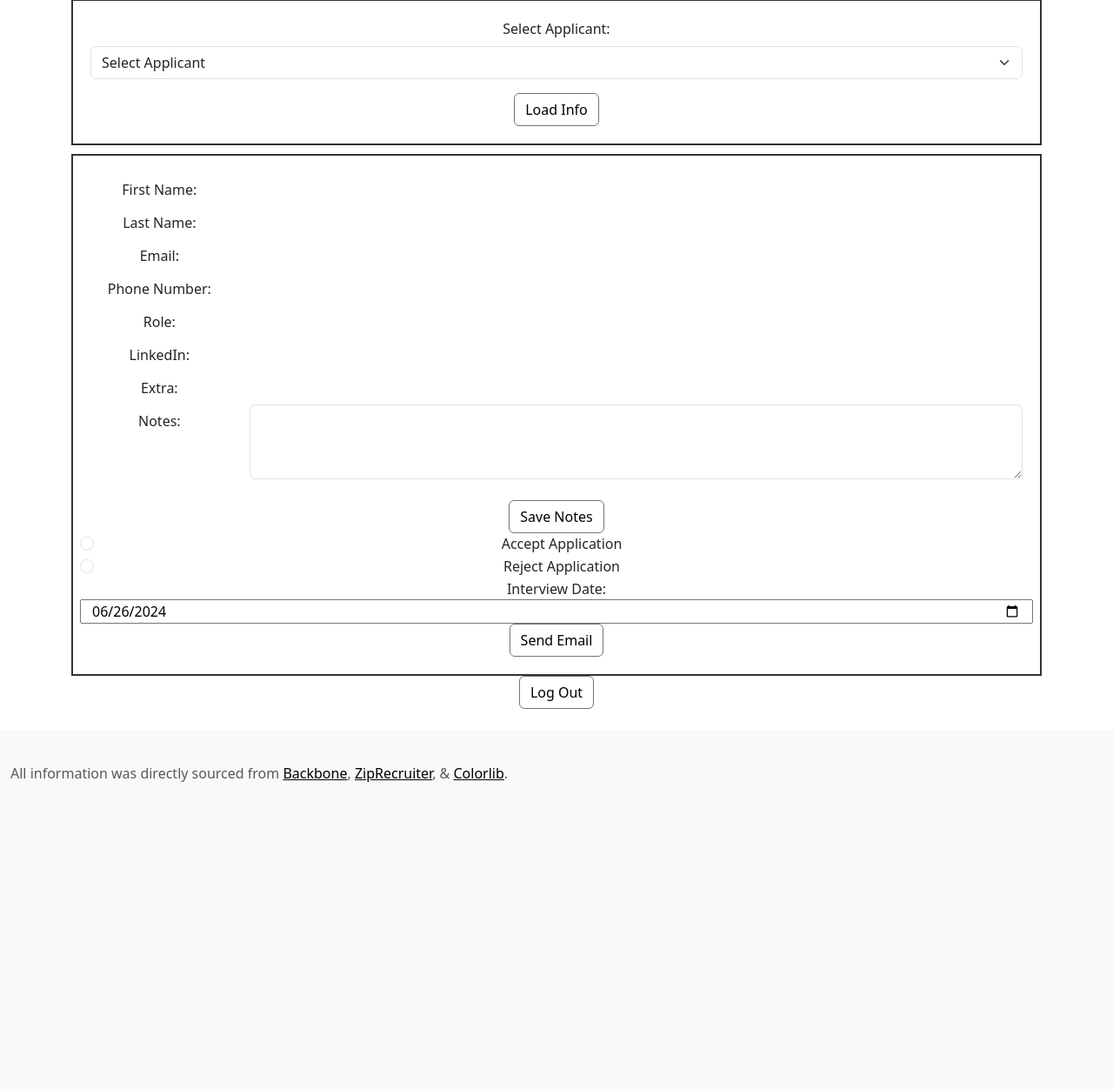
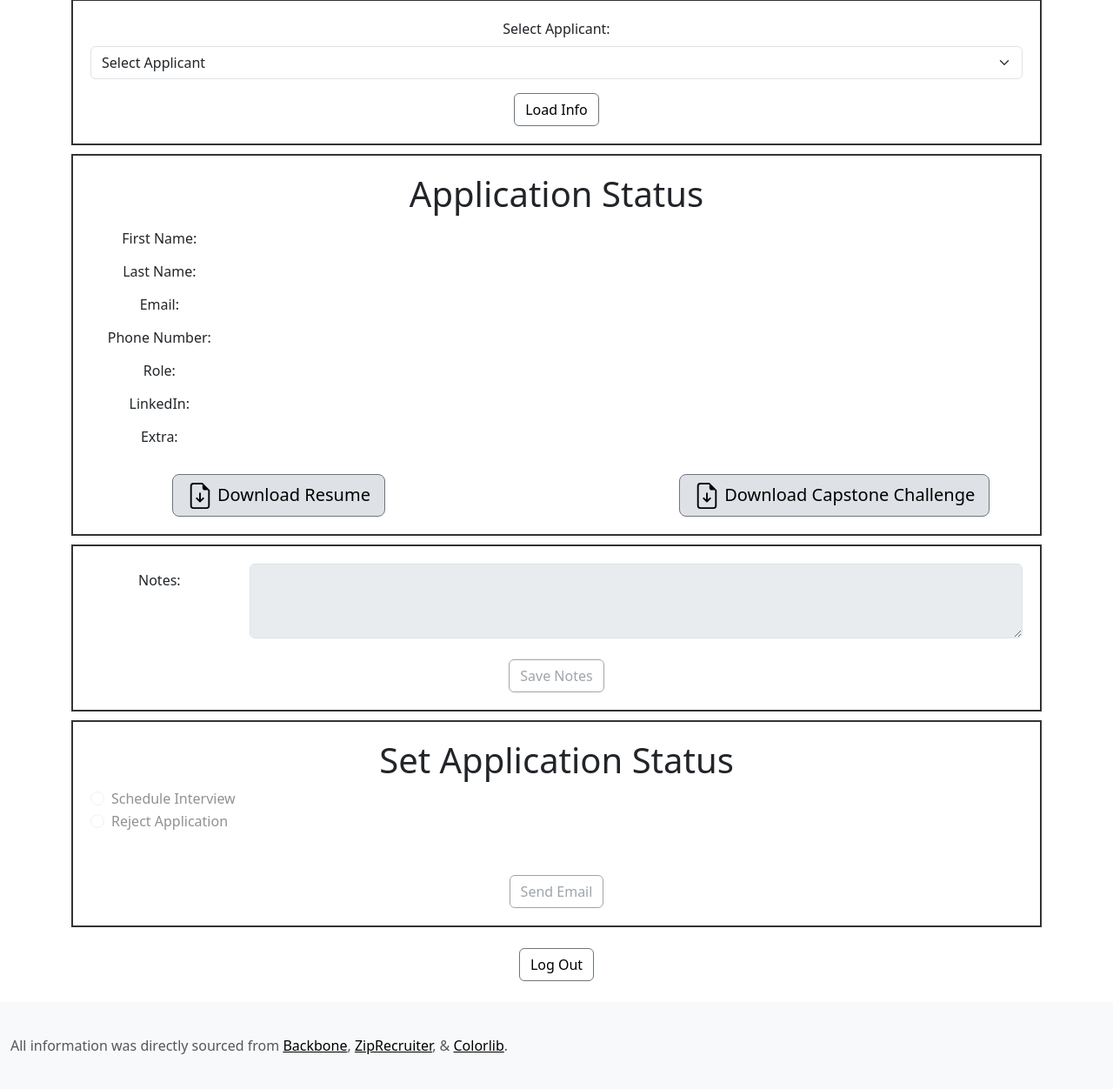
Before and after one commit to alentheguy/backbonejobapp2, a Django app: page /core/adminpage/ in a window 1280 px wide. Shown: the part 149-1401 px from the top of the page at 87% size. Before the commit the page ends 1048 px from the top, so only its background shows below. Run offline with Django 4.2, Linux system fonts and the light colour scheme; some libraries are stand-ins or nearby versions.

Commit message:
basically finished the admin page

```diff
--- a/core/static/css/styles.css
+++ b/core/static/css/styles.css
@@ -74,6 +74,12 @@ input::-webkit-inner-spin-button {
   border-color: #dc3545 !important;
   box-shadow: 0 0 10px rgba(220, 53, 69, 1) !important;
 }
+.download-btn{
+  background: #DEE2E6;
+}
+.download-btn:hover{
+  background: #DEE2E6;
+}
 hr{
   opacity: 0.75;
   border: 1px solid #0d6efd;
@@ -122,3 +128,6 @@ hr{
   opacity: 1;
   border: 1px solid #f15623;
 }
+[data-bs-theme=dark] .download-btn{
+  background: #6c757d;
+}
--- a/core/templates/adminpage.html
+++ b/core/templates/adminpage.html
@@ -33,13 +33,16 @@
             <div class="mb-3 custom-select">
                 <label for="appList" class="form-label">Select Applicant:</label>
                 <select id="appList" onchange="curID = this.value; console.log(curID);" class="form-select">
-                    <option value="default">Select Applicant</option>
+                    <option value="default" disabled selected value>Select Applicant</option>
                 </select>
             </div>
             <button class="btn btn-outline-secondary" type="submit" value="submit" id="submit">Load Info</button>
         </form>
     </div>
     <div class="formcont">
+        <div class="row">
+            <h1 id="appStatus">Application Status</h1>
+        </div>
         <div class="row">
             <label for="firstName" class="col-sm-2 col-form-label">First Name:</label>
             <div class="col-sm-10">
@@ -82,40 +85,82 @@
                 <input class="form-control-plaintext" id="extraNotes" value="" type="text" aria-label="readonly input example" readonly>
             </div>
         </div>
+        <br>
+        <div class="row">
+            <div class="col-12 col-md-5">
+                <button type="button" class="btn btn-secondary download-btn btn-lg" id="resumeDown" href="" download>
+                    <img src="{% static 'images/file-earmark-arrow-down.svg' %}" alt="Logo" width="30" height="30">
+                    Download Resume
+                </button>
+            </div>
+            <div class="col-12 col-md-2">
+                <br>
+            </div>
+            <div class="col-12 col-md-5">
+                <button type="button" class="btn btn-secondary download-btn btn-lg" id="capstoneDown" href="" download>
+                    <img src="{% static 'images/file-earmark-arrow-down.svg' %}" alt="Logo" width="30" height="30">
+                    Download Capstone Challenge
+                </button>
+            </div>
+        </div>
+    </div>
+    <div class="formcont">
         <form method="POST">
             {% csrf_token %}
             <div class="row">
                 <label for="personalNotes" class="col-sm-2 col-form-label">Notes:</label>
                 <div class="col-sm-10">
-                    <textarea class="form-control" id="personalNotes" value="" type="text" rows="3"></textarea>
+                    <textarea class="form-control" id="personalNotes" value="" type="text" rows="3" disabled></textarea>
                 </div>
             </div>
             <br>
-            <button class="btn btn-outline-secondary" type="submit" value="submit" id="saveNotes">Save Notes</button>
+            <button class="btn btn-outline-secondary" type="submit" value="submit" id="saveNotes" disabled>Save Notes</button>
         </form>
+    </div>
+    <div class="formcont">
+        <div class="row">
+            <h1>Set Application Status</h1>
+        </div>
         <form method="POST">
             {% csrf_token %}
             <div class="row">
+                <div class="col" style="text-align: left;">
                     <div class="form-check">
-                    <input class="form-check-input" type="radio" name="flexRadioDefault" id="acceptOption">
+                        <input class="form-check-input" type="radio" name="flexRadioDefault" id="acceptOption" onchange="toggleDateInput()" disabled>
                         <label class="form-check-label" for="acceptOption">
-                        Accept Application
+                            Schedule Interview
                         </label>
                     </div>
                     <div class="form-check">
-                    <input class="form-check-input" type="radio" name="flexRadioDefault" id="rejectOption">
+                        <input class="form-check-input" type="radio" name="flexRadioDefault" id="rejectOption" onchange="toggleDateInput()" disabled>
                         <label class="form-check-label" for="rejectOption">
                             Reject Application
                         </label>
                     </div>
                 </div>
+            </div>
             <div class="row">
-                <label for="interviewDate">Interview Date:</label>
-                <input type="date" id="interviewDate" name="interviewDate" value="2024-06-26" min="2024-06-26">
+                <div class="col-12 col-md-6">
+                    <label for="interviewDate" id="interviewDateLabel" hidden>Interview Date:</label>
+                    <input type="date" id="interviewDate" name="interviewTime" min="2024-06-26" hidden required>
                 </div>
-            <button class="btn btn-outline-secondary" type="submit" value="submit" id="sendEmail">Send Email</button>
+                <div class="col-12 col-md-6">
+                    <label for="interviewTime" id="interviewTimeLabel" hidden>Interview Time:</label>
+                    <input type="time" id="interviewTime" name="interviewTime" hidden required>
+                </div>
+            </div>
+            <br>
+            <div class="row">
+                <label for="emailNotes" class="col-sm-2 col-form-label" id="emailNotesLabel" hidden>Notes:</label>
+                <div class="col-sm-10">
+                    <textarea class="form-control" id="emailNotes" value="" type="text" rows="3" hidden></textarea>
+                </div>
+            </div>
+            <br>
+            <button class="btn btn-outline-secondary" type="submit" value="submit" id="sendEmail" disabled>Send Email</button>
         </form>
     </div>
+    <br>
     <a class="btn btn-outline-secondary" href="{% url 'log' %}">Log Out</a>
 </div>
 <script type="module" >
@@ -149,7 +194,6 @@ const appsq = query(collection(db, "apps"), where("FirstName", "!=", null, "&&",
 
 const apps = await getDocs(appsq);
 apps.forEach((doc) => {
-    console.log(doc.id);
     const firebaseAppData = doc.data();
 
     //appstable.innerHTML += '<tr id="' + doc.id + '"><td>' + firebaseAppData.FirstName + '</td><td>' + firebaseAppData.LastName + '</td><td>' + firebaseAppData.Email + '</td><td>' + firebaseAppData.Number + '</td><td><button type="button" class="btn btn-outline-success acceptb" onclick=\'emailAccept(\"' + firebaseAppData.FirstName + '\", \"' + firebaseAppData.Email + '\", \"' + doc.id + '\")\'>Accept</button></td><td><button type="button" class="btn btn-outline-danger rejectb" onclick=\'emailReject(\"' + firebaseAppData.FirstName + '\", \"' + firebaseAppData.Email + '\")\'>Reject</button></td><td id="status' + doc.id + '"></td></tr>';appstable.innerHTML += '<tr id="' + doc.id + '"><td>' + firebaseAppData.FirstName + '</td><td>' + firebaseAppData.LastName + '</td><td>' + firebaseAppData.Email + '</td><td>' + firebaseAppData.Number + '</td><td><button type="button" class="btn btn-outline-success acceptb" onclick=\'emailAccept(\"' + firebaseAppData.FirstName + '\", \"' + firebaseAppData.Email + '\", \"' + doc.id + '\")\'>Accept</button></td><td><button type="button" class="btn btn-outline-danger rejectb" onclick=\'emailReject(\"' + firebaseAppData.FirstName + '\", \"' + firebaseAppData.Email + '\")\'>Reject</button></td><td id="status' + doc.id + '"></td></tr>';
@@ -160,9 +204,9 @@ document.getElementById("submit").addEventListener('click', function(e) {
     e.preventDefault();
     //const curID = "";
     apps.forEach((doc) => {
-        console.log(doc.id);
         const appData = doc.data();
         if(doc.id == curID){
+            appStatus.innerHTML = "Application Status: " + appData.Status;
             firstName.value = appData.FirstName;
             lastName.value = appData.LastName;
             emailAddress.value = appData.Email;
@@ -171,14 +215,19 @@ document.getElementById("submit").addEventListener('click', function(e) {
             linkedIn.value = appData.LinkedIn;
             extraNotes.value = appData.Extra;
             personalNotes.value = appData.Notes;
-            console.log(appData.Notes);
+            resumeDown.href = "www.google.com";
+            capstoneDown.href = "www.google.com";
         }
     });
+    personalNotes.disabled = false;
+    saveNotes.disabled = false;
+    acceptOption.disabled = false;
+    rejectOption.disabled = false;
+    sendEmail.disabled = false;
 })
 document.getElementById("saveNotes").addEventListener('click', function(e) {
     e.preventDefault();
     apps.forEach((docu) => {
-        console.log(docu.id, curID);
         const appData = docu.data();
         if(docu.id == curID){
             console.log("notes", document.getElementById("personalNotes").value);
@@ -190,23 +239,55 @@ document.getElementById("saveNotes").addEventListener('click', function(e) {
                 Number: appData.Number,
                 Role: appData.Role,
                 LinkedIn: appData.LinkedIn,
-                Extra: appData.Extra
+                Extra: appData.Extra,
+                Status: appData.Status,
             });
         }
     });
 })
 document.getElementById("sendEmail").addEventListener('click', function(e) {
     e.preventDefault();
-
-
-
-
-
-
-
-
-
-
+    if(acceptOption.checked){
+        const emailnotes = emailNotes.value;
+        const date = interviewDate.value;
+        const time = interviewTime.value;
+        apps.forEach((docu) => {
+            const appData = docu.data();
+            if(docu.id == curID){
+                setDoc(doc(db, 'apps', curID), {
+                    Notes: appData.Notes,
+                    FirstName: appData.FirstName,
+                    LastName: appData.LastName,
+                    Email: appData.Email,
+                    Number: appData.Number,
+                    Role: appData.Role,
+                    LinkedIn: appData.LinkedIn,
+                    Extra: appData.Extra,
+                    Status: "Awaiting Interview",
+                });
+                emailAccept(appData.FirstName, appData.Email, curID, date, time, emailnotes);
+            }
+        });
+    } else {
+        const emailnotes = emailNotes.value;
+        apps.forEach((docu) => {
+            const appData = docu.data();
+            if(docu.id == curID){
+                setDoc(doc(db, 'apps', curID), {
+                    Notes: appData.Notes,
+                    FirstName: appData.FirstName,
+                    LastName: appData.LastName,
+                    Email: appData.Email,
+                    Number: appData.Number,
+                    Role: appData.Role,
+                    LinkedIn: appData.LinkedIn,
+                    Extra: appData.Extra,
+                    Status: "Rejected",
+                });
+                emailReject(appData.FirstName, appData.Email, emailnotes);
+            }
+        });
+    }
 })
 //document.getElementById("deleteapp").addEventListener('click', function(e) {
 //    await deleteDoc(doc(db, "apps", id));
@@ -224,7 +305,27 @@ document.getElementById("sendEmail").addEventListener('click', function(e) {
 //}
 </script>
 <script>
-function emailAccept(FirstName, Email, id){
+function toggleDateInput(){
+    const acceptOption = document.getElementById('acceptOption');
+    const interviewDate = document.getElementById('interviewDate');
+
+    if (acceptOption.checked) {
+        interviewDateLabel.hidden = false;
+        interviewTimeLabel.hidden = false;
+        emailNotesLabel.hidden = false;
+        interviewDate.hidden = false;
+        interviewTime.hidden = false;
+        emailNotes.hidden = false;
+    } else {
+        interviewDateLabel.hidden = true;
+        interviewTimeLabel.hidden = true;
+        emailNotesLabel.hidden = true;
+        interviewDate.hidden = true;
+        interviewTime.hidden = true;
+        emailNotes.hidden = true;
+    }
+}
+function emailAccept(FirstName, Email, id, date, time, notes){
     if(confirm("Are you sure you want to accept " + FirstName + "'s application?") == true ){
         const firstName = FirstName;
         const email = Email;
@@ -232,7 +333,8 @@ function emailAccept(FirstName, Email, id){
             to_name: firstName,
             from_name: "Backbone",
             reply_to: email,
-            message: "Thank you for applying to Backbone. We are so happy to announce that you have been chosen to work for us. We will catch up with you shortly with more details."
+            message: "Thank you for applying to Backbone. We are so happy to announce that you have been chosen to move on to the interview stage of your application. We will catch up with you shortly with more details of the online interview and zoom link. The interview is scheduled at "  + date + ", " + time + " (24 hr time).\n\nAdditional Notes From Reviewer:\n" + notes + "\n\nWe are excited to meet you!"
+
         })
         .then(function(response) {
             console.log('SUCCESS!', response.status, response.text);
@@ -242,7 +344,7 @@ function emailAccept(FirstName, Email, id){
         });
     }
 }
-function emailReject(FirstName, Email){
+function emailReject(FirstName, Email, notes){
     if(confirm("Are you sure you want to reject " + FirstName + "'s application?") == true ){
         const firstName = FirstName;
         const email = Email;
@@ -250,7 +352,7 @@ function emailReject(FirstName, Email){
             to_name: firstName,
             from_name: "Backbone",
             reply_to: email,
-            message: "Thank you for applying to Backbone. We enjoyed reviewing your application, however, at this time, we unfortunanely cannot offer you a job. We wish you luck in other opportunities, and thank you for applying."
+            message: "Thank you for applying to Backbone. We enjoyed reviewing your application, however, at this time, we unfortunanely cannot offer you a job. We wish you luck in other opportunities, and thank you for applying.\n\nAdditional Notes From Reviewer:\n" + notes
         })
         .then(function(response) {
             console.log('SUCCESS!', response.status, response.text);
--- a/core/templates/application.html
+++ b/core/templates/application.html
@@ -190,6 +190,7 @@
                 Number: document.getElementById("Phone_Num").value,
                 Extra: document.getElementById("Text").value,
                 Notes: "",
+                Status: "Pending Review",
             });
             const firstName = document.getElementById("First_Name").value;
             const email = document.getElementById("Email").value;
```
Also changed, not shown: core/static/images/file-earmark-arrow-down.svg (added), db.sqlite3, 3 other files. Lines whose indentation alone changed are shown as unchanged.
